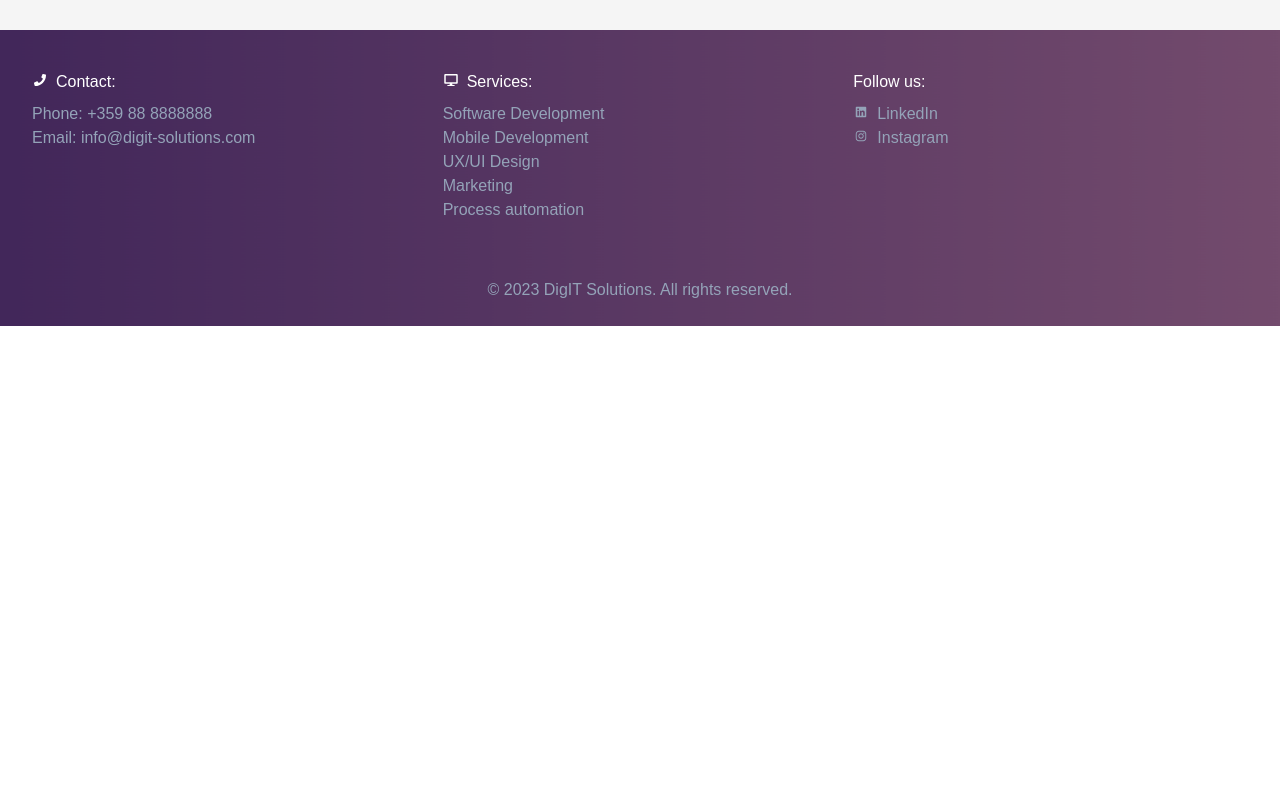
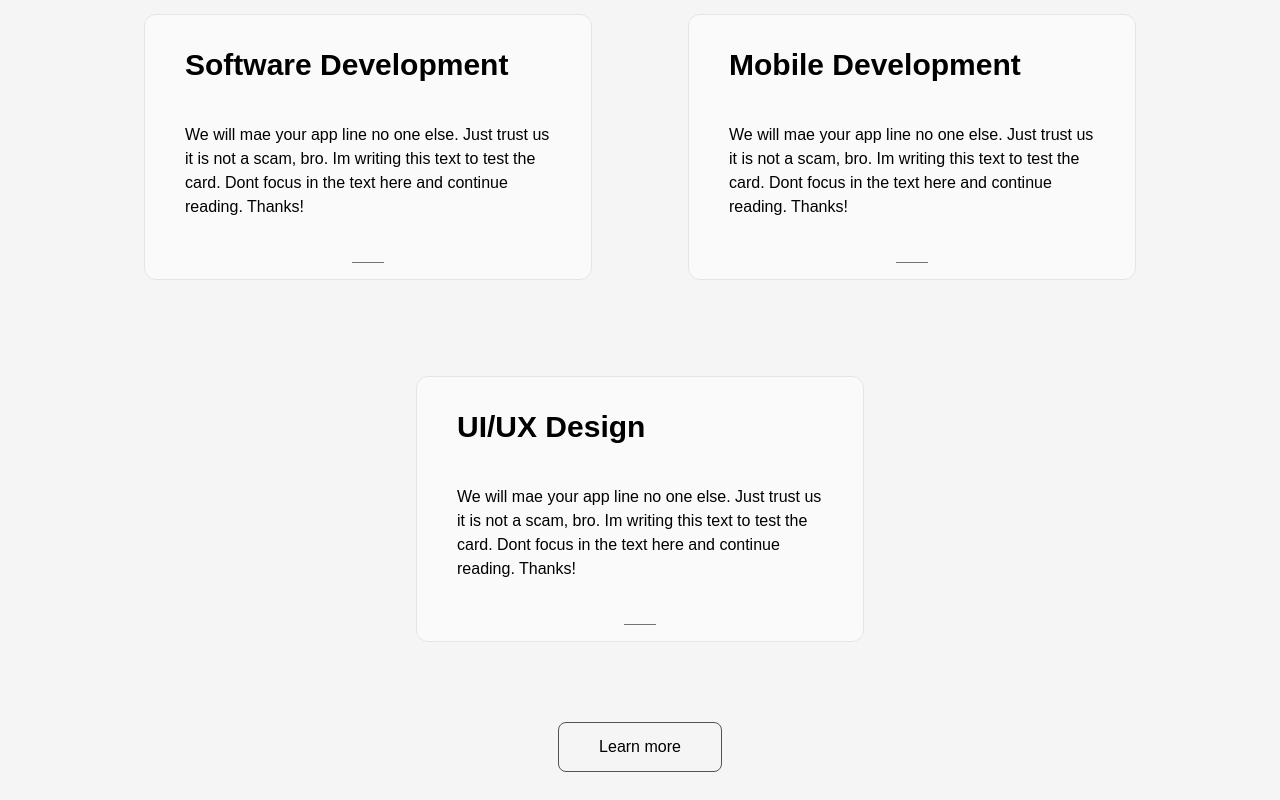
Before and after one commit to tyordanovv/DigIT, a React (Create React App) app: page / in a window 1280 px wide. Shown: the part 1780-2580 px from the top of the page. Before the commit the page ends 2106 px from the top, so only its background shows below. Built offline with nearby package versions, Linux system fonts and the light colour scheme.

Commit message:
added services

```diff
--- a/src/components/button/Button.js
+++ b/src/components/button/Button.js
@@ -6,7 +6,7 @@ function Button({text, link}){
                     <span class="text-sm md:text-base font-medium z-10">
                         {text}
                     </span>
-                    <span class="absolute h-full w-0 left-0 bottom-0 top-0 transition-all group-hover:h-40 group-hover:w-96 group-hover:bg-black group-focus:w-full duration-500">
+                    <span class="absolute h-full w-0 left-0 bottom-0 top-0 transition-all group-hover:h-40 group-hover:w-96 group-hover:bg-bg-purple group-focus:w-full duration-500">
                     </span>
                 </div>
             </a>
--- a/src/components/footer/Footer.js
+++ b/src/components/footer/Footer.js
@@ -14,9 +14,9 @@ import {
         backgroundImage: `url(${process.env.PUBLIC_URL}/Mauve.jpg)`,
         zIndex: -2,
         }}>
-          <div className="flex flex-col p-4 md:flex-row space-between md:p-8 gap-4" >
-            <div className="flex-1">
-              {/* List of contacts */}
+          <div className="flex items-center justify-center gap-8 flex-row flex-wrap lg:flex-nowrap" >
+            {/* List of contacts */}
+            <div className="flex-grow relative flex flex-col items-start max-w-md px-6 py-5 overflow-hidden  md:m-8">
               <div className="flex flex-row gap-2 py-2">
                 <FaPhone className="pt-1"/>
                 <h3>Contact:</h3>
@@ -26,22 +26,23 @@ import {
                 <p>Email: info@digit-solutions.com</p>
               </div>
             </div>
-            <div className="flex-1">
-              {/* List of our services */}
+
+            {/* List of our services */}
+            <div className="flex-grow relative flex flex-col items-start max-w-md px-6 py-5 overflow-hidden md:m-8">
               <div className="flex flex-row gap-2 py-2">
                 <FaDesktop className="pt-1"/>
                 <h3>Services:</h3>
               </div>
-              <div className="text-slate-400">
-                <p>Software Development</p>
-                <p>Mobile Development</p>
-                <p>UX/UI Design</p>
-                <p>Marketing</p>
-                <p>Process automation</p>
+              <div className="text-slate-400 flex flex-col">
+                <a href="/services">Software Development</a>
+                <a href="/services">Mobile Development</a>
+                <a href="/services">UX/UI Design</a>
+                <a href="/services">Marketing</a>
+                <a href="/services">Process automation</a>
               </div>
             </div>
             {/* List of social media */}
-            <div className="flex-1">
+            <div className="flex-grow relative flex flex-col items-start max-w-md px-6 py-5 overflow-hidden md:m-8">
               <h3 className="py-2">Follow us:</h3>
               <ul className="text-slate-400">
                 <li className="flex flex-row gap-2">
--- a/src/components/homepage/AboutSummary.js
+++ b/src/components/homepage/AboutSummary.js
@@ -16,8 +16,9 @@ const AboutSummary = () => {
             <p class="mb-4 md:font-light text-neutral-500 md:text-2xl">
                 We offer custom reliable solutions, which streamline your processes, automate tasks, and maximize efficiency, ensuring your business operates at its full potential
                 </p>
-                <Button text={"Learn more"} link={"/about"}/>
-
+                <div className="flex justify-center py-6">
+                    <Button text={"Learn more"} link={"/services"}/>
+                </div>
             </div>
         </div>
     )
--- /dev/null
+++ b/src/components/homepage/ServicesCard.js
@@ -0,0 +1,14 @@
+const ServicesCard = ({title, text}) => {
+    return (
+        <div class="relative flex flex-col items-start max-w-md px-6 py-5 overflow-hidden group border rounded-xl md:m-8 bg-neutral-50 border-neutral-200">
+            <h1 class="mb-10 mt-3 mx-4 text-xl md:text-3xl font-black">
+                {title}
+            </h1>
+            <p class="mb-10 font-medium mx-4">
+                {text}
+            </p>
+            <div class="absolute bottom-4 w-8 h-px transition-all duration-500 -translate-x-1/2 bg-neutral-500 left-1/2 group-hover:w-[30%] "/>
+        </div>
+    )
+}
+export default ServicesCard;
--- /dev/null
+++ b/src/components/homepage/ServicesSummary.js
@@ -0,0 +1,19 @@
+import ServicesCard from "./ServicesCard";
+import Button from "../button/Button"
+
+const ServicesSummary = () => {
+    return (
+        <div className="flex flex-col">
+            <div class="flex items-center justify-center gap-8 flex-row flex-wrap lg:flex-nowrap">
+                <ServicesCard title={"Software Development"} text={"We will mae your app line no one else. Just trust us it is not a scam, bro. Im writing this text to test the card. Dont focus in the text here and continue reading. Thanks!"} />
+                <ServicesCard title={"Mobile Development"} text={"We will mae your app line no one else. Just trust us it is not a scam, bro. Im writing this text to test the card. Dont focus in the text here and continue reading. Thanks!"} />
+                <ServicesCard title={"UI/UX Design"} text={"We will mae your app line no one else. Just trust us it is not a scam, bro. Im writing this text to test the card. Dont focus in the text here and continue reading. Thanks!"} />
+            </div>
+            <div className="flex justify-center py-6">
+                <Button text={"Learn more"} link={"/services"}/>
+            </div>
+        </div>
+    )
+}
+
+export default ServicesSummary;
--- a/src/components/homepage/SummaryFrame.js
+++ b/src/components/homepage/SummaryFrame.js
@@ -1,8 +1,8 @@
 const SummaryFrame = ({ children, title }) => {
     return (
         <div>
-            <div class="bg-neutral-100 flex relative py-32 md:px-12 md:py-44">
-                <div class="flex justify-center gap-2 items-center mb-6 absolute left-0 top-0 p-6 select-none">
+            <div class="bg-neutral-100 flex justify-center  relative py-32 md:px-12 md:py-44">
+                <div class="flex justify-center gap-2 items-center mb-6 absolute top-0 p-6 select-none">
                     <h3 class="text-3xl md:text-5xl opacity-60 md:opacity-40 font-semibold text-df-accent">
                         {title}
                     </h3>
--- a/src/pages/Home.js
+++ b/src/pages/Home.js
@@ -3,17 +3,22 @@ import HeroImage from "../components/homepage/HeroImage"
 import Footer from "../components/footer/Footer"
 import SummaryFrame from "../components/homepage/SummaryFrame"
 import AboutSummary from "../components/homepage/AboutSummary"
+import ServicesSummary from "../components/homepage/ServicesSummary"
 
 function Home() {
     return(
         <dev>
             <NavBar />
             <HeroImage />
-            <SummaryFrame title={"About us"}>
-                <AboutSummary />
-            </SummaryFrame>
-            <SummaryFrame title={"Our Services"}>
-            </SummaryFrame>
+            {/* Main page content */}
+            <div className="pt-20 bg-neutral-100">
+                <SummaryFrame title={"About us"}>
+                    <AboutSummary />
+                </SummaryFrame>
+                <SummaryFrame title={"Our Services"}>
+                    <ServicesSummary />
+                </SummaryFrame>
+            </div>
             <Footer />
         </dev>
     )
```
